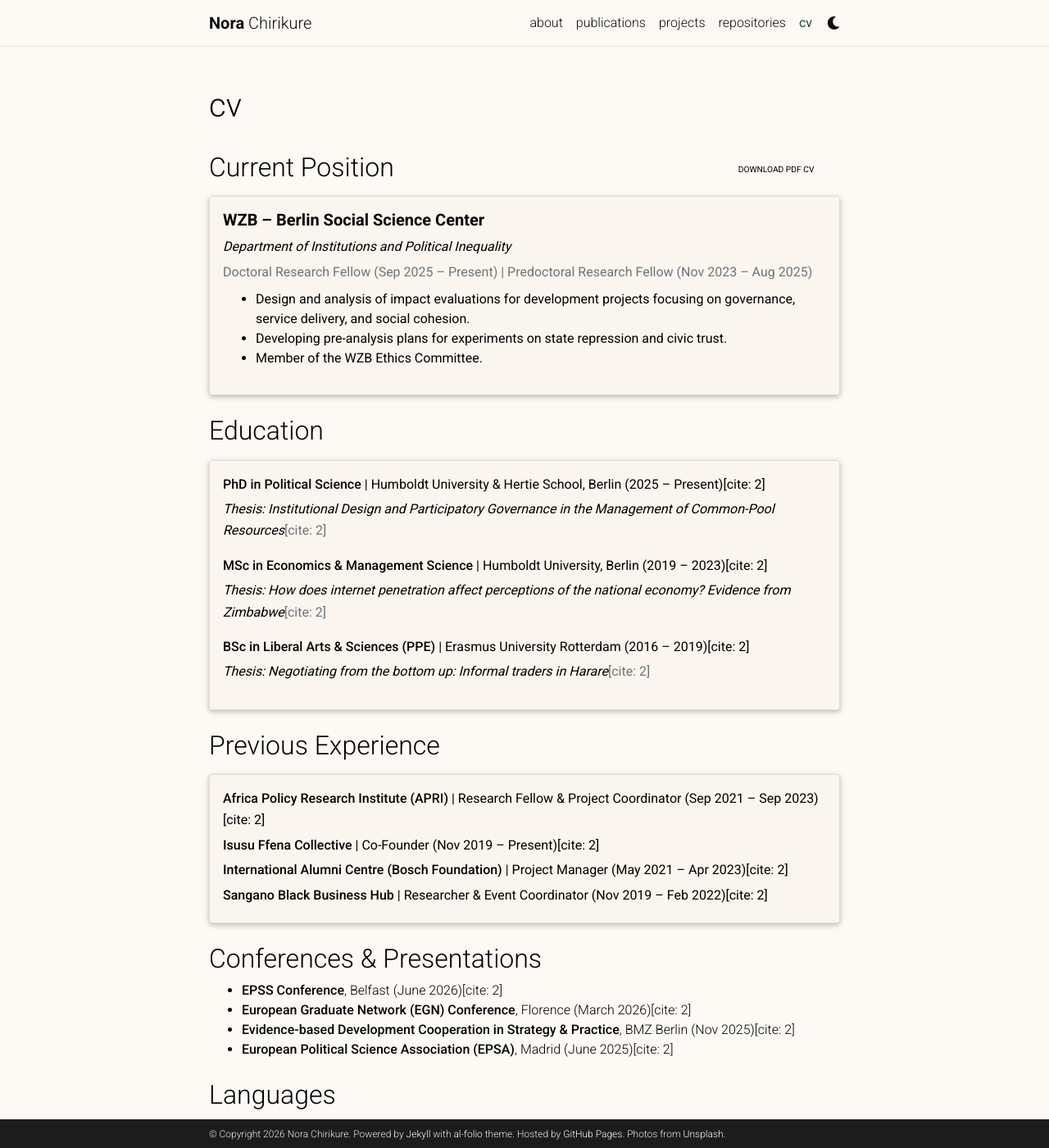
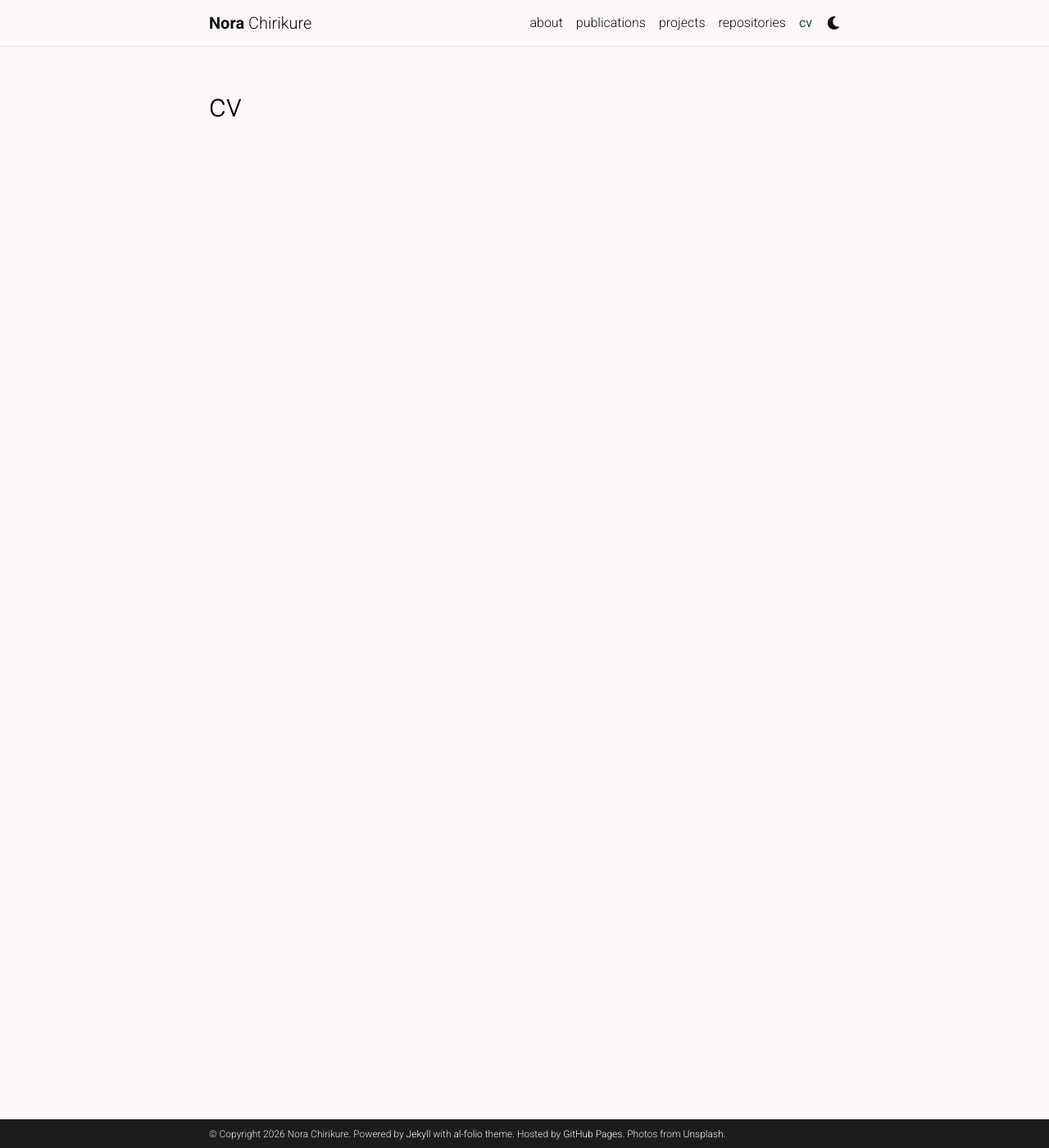
Before and after one commit to norachirikure/www, a Jekyll site: the page built from _pages/cv.md, in a window 1280 px wide and 1400 px high. Shown: the whole window at 82% size. Built offline with Jekyll 4.4.1, drawn with Linux system fonts in a browser that asks for light colours; comment, search, counter and statistics services are not loaded; a style sheet for code colours, icons or effects is not loaded.

Commit message:
Clean up CV page by removing HTML elements
Removed HTML structure and content from CV page.

```diff
--- a/_pages/cv.md
+++ b/_pages/cv.md
@@ -6,71 +6,3 @@ nav: true
 nav_order: 4
 cv_pdf: Nora_Chirikure_CV.pdf
 ---
-
-<div class="post">
-
-  <header class="post-header">
-    {% if page.cv_pdf %}
-      <div class="cv-pdf-button" style="float: right;">
-        <a href="{{ page.cv_pdf | prepend: 'assets/pdf/' | relative_url }}" target="_blank" class="btn btn-sm z-depth-0" role="button">
-          <i class="fa-solid fa-file-pdf"></i> Download PDF CV
-        </a>
-      </div>
-    {% endif %}
-  </header>
-
-  <article>
-    <div class="cv">
-
-      <!-- CURRENT POSITION -->
-      <h2>Current Position</h2>
-      <div class="card mt-3 p-3">
-        <h5 class="font-weight-bold">WZB – Berlin Social Science Center</h5>
-        <p class="mb-1"><em>Department of Institutions and Political Inequality</em></p>
-        <p class="text-muted mb-2">Doctoral Research Fellow (Sep 2025 – Present) | Predoctoral Research Fellow (Nov 2023 – Aug 2025)</p>
-        <ul>
-          <li>Design and analysis of impact evaluations for development projects focusing on governance, service delivery, and social cohesion.</li>
-          <li>Developing pre-analysis plans for experiments on state repression and civic trust.</li>
-          <li>Member of the WZB Ethics Committee.</li>
-        </ul>
-      </div>
-
-      <!-- EDUCATION -->
-      <h2 class="mt-4">Education</h2>
-      <div class="card mt-3 p-3">
-        <p class="mb-1"><strong>PhD in Political Science</strong> | Humboldt University & Hertie School, Berlin (2025 – Present)[cite: 2]</p>
-        <p class="text-muted"><em>Thesis: Institutional Design and Participatory Governance in the Management of Common-Pool Resources</em>[cite: 2]</p>
-
-        <p class="mb-1"><strong>MSc in Economics & Management Science</strong> | Humboldt University, Berlin (2019 – 2023)[cite: 2]</p>
-        <p class="text-muted"><em>Thesis: How does internet penetration affect perceptions of the national economy? Evidence from Zimbabwe</em>[cite: 2]</p>
-
-        <p class="mb-1"><strong>BSc in Liberal Arts & Sciences (PPE)</strong> | Erasmus University Rotterdam (2016 – 2019)[cite: 2]</p>
-        <p class="text-muted"><em>Thesis: Negotiating from the bottom up: Informal traders in Harare</em>[cite: 2]</p>
-      </div>
-
-      <!-- PREVIOUS EXPERIENCE -->
-      <h2 class="mt-4">Previous Experience</h2>
-      <div class="card mt-3 p-3">
-        <p class="mb-1"><strong>Africa Policy Research Institute (APRI)</strong> | Research Fellow & Project Coordinator (Sep 2021 – Sep 2023)[cite: 2]</p>
-        <p class="mb-1"><strong>Isusu Ffena Collective</strong> | Co-Founder (Nov 2019 – Present)[cite: 2]</p>
-        <p class="mb-1"><strong>International Alumni Centre (Bosch Foundation)</strong> | Project Manager (May 2021 – Apr 2023)[cite: 2]</p>
-        <p class="mb-1"><strong>Sangano Black Business Hub</strong> | Researcher & Event Coordinator (Nov 2019 – Feb 2022)[cite: 2]</p>
-      </div>
-
-      <!-- CONFERENCES & PRESENTATIONS -->
-      <h2 class="mt-4">Conferences & Presentations</h2>
-      <ul class="mt-2">
-        <li><strong>EPSS Conference</strong>, Belfast (June 2026)[cite: 2]</li>
-        <li><strong>European Graduate Network (EGN) Conference</strong>, Florence (March 2026)[cite: 2]</li>
-        <li><strong>Evidence-based Development Cooperation in Strategy & Practice</strong>, BMZ Berlin (Nov 2025)[cite: 2]</li>
-        <li><strong>European Political Science Association (EPSA)</strong>, Madrid (June 2025)[cite: 2]</li>
-      </ul>
-
-      <!-- LANGUAGES -->
-      <h2 class="mt-4">Languages</h2>
-      <p>English (native), German (native), Shona (native), French (A2), Dutch (A2)[cite: 2]</p>
-
-    </div>
-  </article>
-
-</div>
```
